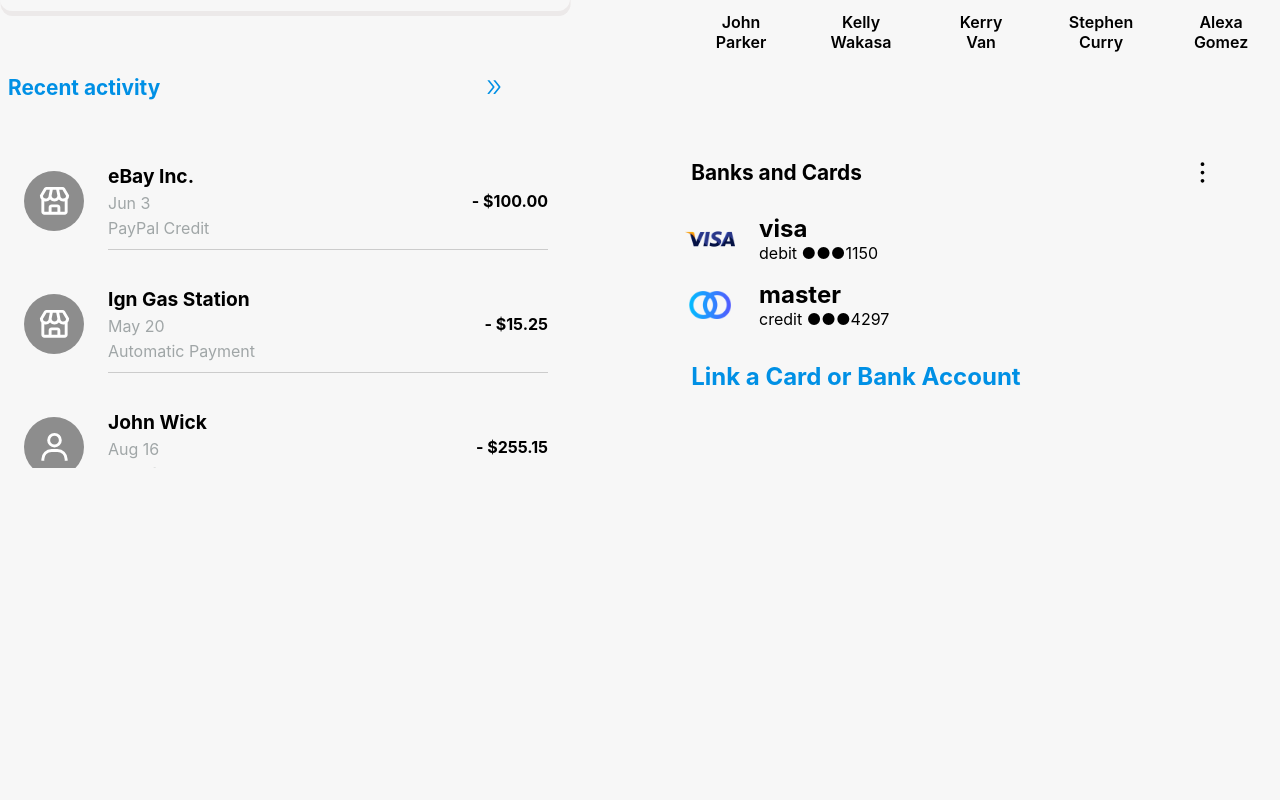
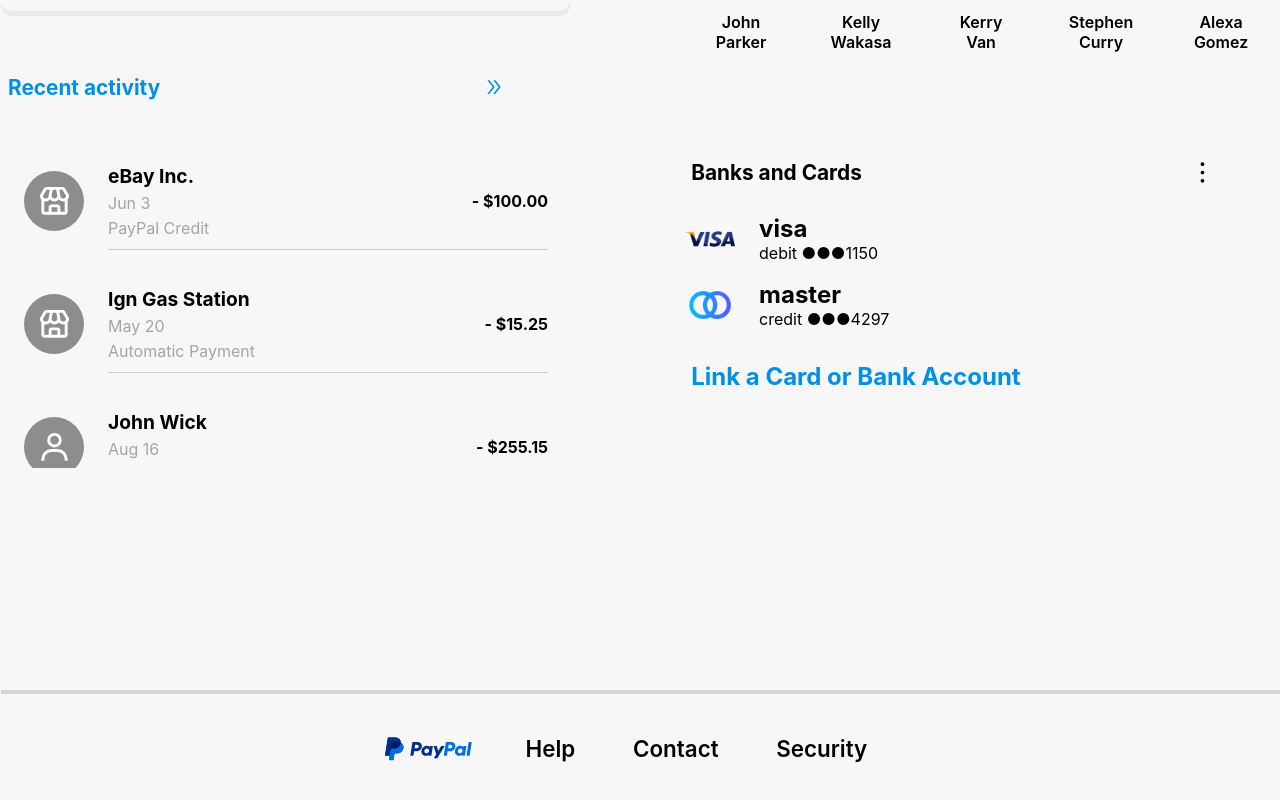
Before and after one commit to dexter9code/react_paypal, a React (Vite) app: page / in a window 1280 px wide. Shown: the part 502-1302 px from the top of the page. Before the commit the page ends 970 px from the top, so only its background shows below. Built offline with nearby package versions, Linux system fonts and the light colour scheme.

Commit message:
added footer for summary

```diff
--- /dev/null
+++ b/src/components/footer/SummaryFooter.tsx
@@ -0,0 +1,19 @@
+import "./summaryFooter.scss";
+import paypalSvg from "../../assets/paypal-color.svg";
+
+const SummaryFooter = () => {
+  return (
+    <footer className="summary_footer_container">
+      <div className="summary_outer_container">
+        <div className="summary_footer_img_container">
+          <img src={paypalSvg} alt="paypal-logo" />
+        </div>
+        <h3>Help</h3>
+        <h3>Contact</h3>
+        <h3>Security</h3>
+      </div>
+    </footer>
+  );
+};
+
+export default SummaryFooter;
--- /dev/null
+++ b/src/components/footer/summaryFooter.scss
@@ -0,0 +1,42 @@
+@use "../common/colors";
+
+.summary_footer_container {
+  @include colors.ScreenFlex();
+  color: black;
+  //   width: 100%;
+  //   position: absolute;
+  //   bottom: 0;
+  width: 100%;
+  height: 110px;
+  margin-top: 5rem;
+  box-shadow: 1px -4px rgb(216, 212, 212);
+
+  .summary_outer_container {
+    display: flex;
+    align-items: center;
+    width: 40%;
+
+    .summary_footer_img_container {
+      width: 150px;
+      height: 80px;
+      overflow: hidden;
+      margin-right: 1rem;
+
+      img {
+        width: 100%;
+        height: 100%;
+      }
+    }
+
+    h3 {
+      font-weight: 600;
+      font-size: 1.4rem;
+      margin: 0 1.8rem;
+
+      &:hover {
+        cursor: pointer;
+        text-decoration: underline;
+      }
+    }
+  }
+}
--- a/src/components/summary/summary.scss
+++ b/src/components/summary/summary.scss
@@ -42,6 +42,7 @@
   margin-top: 10rem;
   color: black;
   overflow: hidden;
+  margin-bottom: 14.1rem;
 
   .summary_activity {
     display: flex;
--- a/src/components/summary/summaryWallet.scss
+++ b/src/components/summary/summaryWallet.scss
@@ -35,7 +35,7 @@
     padding: 1rem;
     font-size: 1rem;
     border-radius: 40px;
-    border: 0.5px solid colors.$blueText;
+    border: 0.5px solid dodgerblue;
     background-color: #fff;
     color: colors.$blueText;
     font-weight: 700;
--- a/src/pages/SummaryPage.tsx
+++ b/src/pages/SummaryPage.tsx
@@ -1,3 +1,4 @@
+import SummaryFooter from "../components/footer/SummaryFooter";
 import SummaryNavbar from "../components/navbar/SummarNavbar";
 import Summary from "../components/summary/Summary";
 
@@ -6,6 +7,7 @@
     <>
       <SummaryNavbar />
       <Summary />
+      <SummaryFooter />
     </>
   );
 };
```
Also changed, not shown: src/assets/paypal-color.svg (added).
